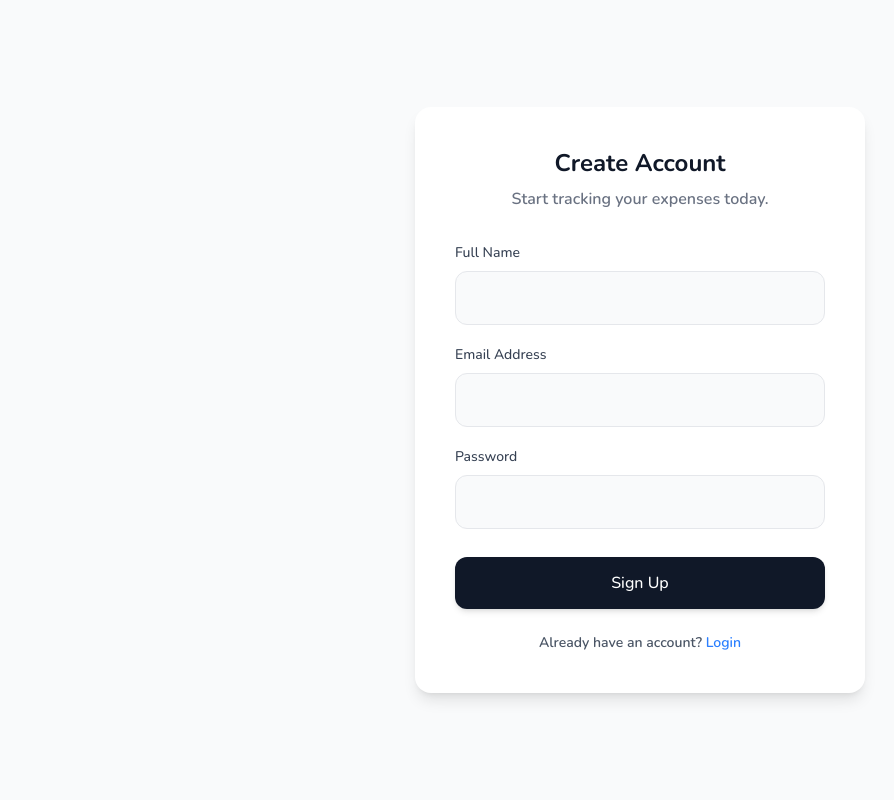
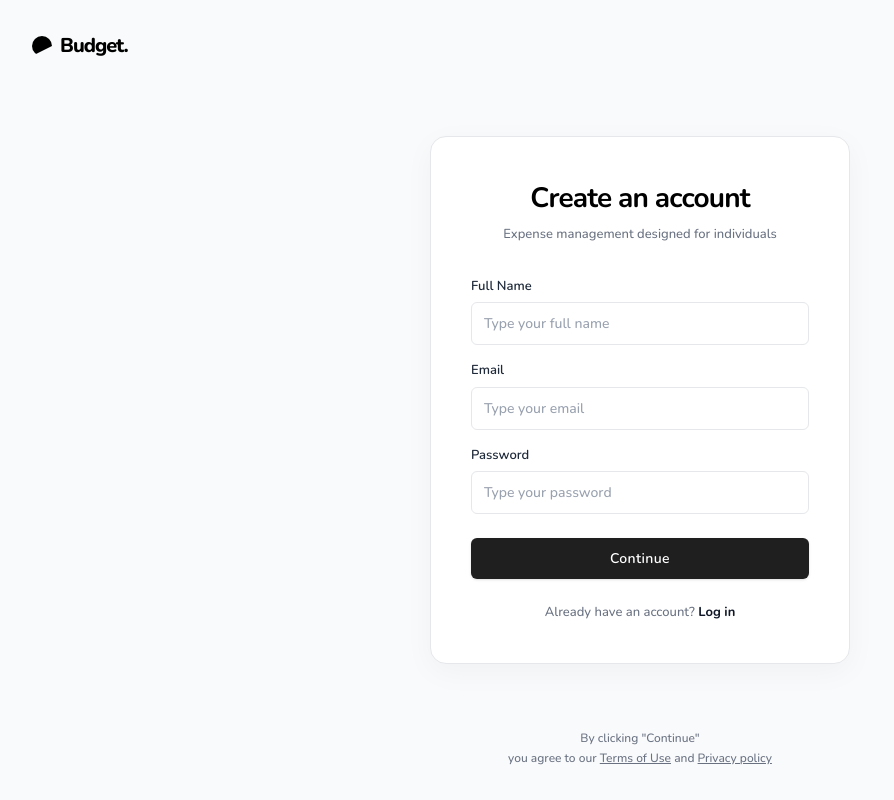
Before and after one commit to rishav-dhiman/expense-tracker, a React (Vite) app in the folder frontend/: page /signup in a window 1280 px wide. Shown: the whole page, without its empty margins (0-894 px from the left). Built offline with nearby package versions, Linux system fonts and the light colour scheme.

Commit message:
feat(frontend): refactor auth pages to minimalist boxed layout

```diff
--- a/frontend/src/pages/Login.jsx
+++ b/frontend/src/pages/Login.jsx
@@ -35,37 +35,66 @@ const Login = () => {
   };
 
   return (
-    <div className="min-h-screen flex items-center justify-center bg-gray-50 p-4">
-      <div className="bg-white p-8 md:p-10 rounded-2xl shadow-lg w-full max-w-[450px]">
-        <h2 className="text-2xl font-bold text-gray-900 mb-2 text-center">Welcome Back</h2>
-        <p className="text-gray-500 text-center mb-8">Login to manage your budget.</p>
-        {error && <div className="bg-red-50 text-red-500 p-3 rounded-xl mb-6 text-sm text-center border border-red-100">{error}</div>}
-        <form onSubmit={handleSubmit} noValidate className="flex flex-col gap-5">
-          <div className="flex flex-col gap-2">
-            <label className="text-sm font-medium text-gray-700">Email Address</label>
+    <div className="min-h-screen bg-gray-50 font-sans text-gray-900 relative flex flex-col items-center justify-center p-4">
+
+      {/* Top Left Logo (Absolute) */}
+      <div className="absolute top-8 left-8 flex items-center gap-2">
+        <div className="w-5 h-5 shrink-0 bg-black rounded-full" style={{ clipPath: 'polygon(0 0, 100% 0, 100% 50%, 0 100%)' }}></div>
+        <span className="text-xl font-[800] tracking-tighter text-black">Budget.</span>
+      </div>
+
+      {/* Center Card */}
+      <div className="w-full max-w-[420px] bg-white border border-gray-200 rounded-2xl shadow-[0_8px_30px_rgb(0,0,0,0.04)] p-8 md:p-10 flex flex-col items-center">
+        <h1 className="text-[28px] font-[700] tracking-[-0.03em] mb-1.5 text-black">Welcome to Budget</h1>
+        <p className="text-[13px] text-gray-500 font-medium mb-8 text-center">Expense management designed for individuals</p>
+
+        {error && <div className="w-full bg-red-50 text-red-500 p-2.5 rounded-md mb-4 text-[13px] text-center border border-red-100">{error}</div>}
+
+        <form onSubmit={handleSubmit} noValidate className="w-full flex flex-col gap-4">
+          <div className="flex flex-col w-full text-left">
+            <label className="text-[13px] font-[600] text-gray-800 mb-1.5 flex justify-between">Email
+               {fieldErrors.email && <span className="text-red-500 font-normal">{fieldErrors.email}</span>}
+            </label>
             <input
               type="email"
               value={email}
               onChange={(e) => setEmail(e.target.value)}
               required
-              className={`w-full p-3.5 border ${fieldErrors.email ? 'border-red-500 focus:ring-red-500 focus:border-red-500' : 'border-gray-200 focus:ring-blue-500 focus:border-blue-500'} rounded-xl outline-none focus:ring-1 bg-gray-50 transition-all text-gray-800`}
+              placeholder="Type your email"
+              className={`w-full px-3 py-2.5 text-[14px] bg-white border ${fieldErrors.email ? 'border-red-400 ring-1 ring-red-400' : 'border-gray-200'} rounded-md focus:outline-none focus:border-gray-400 focus:ring-1 focus:ring-gray-400 transition-all font-medium placeholder-gray-400`}
             />
-            {fieldErrors.email && <span className="text-red-500 text-xs">{fieldErrors.email}</span>}
           </div>
-          <div className="flex flex-col gap-2">
-            <label className="text-sm font-medium text-gray-700">Password</label>
+
+          <div className="flex flex-col w-full text-left">
+            <label className="text-[13px] font-[600] text-gray-800 mb-1.5 flex justify-between">Password
+               {fieldErrors.password && <span className="text-red-500 font-normal">{fieldErrors.password}</span>}
+            </label>
             <input
               type="password"
               value={password}
               onChange={(e) => setPassword(e.target.value)}
               required
-              className={`w-full p-3.5 border ${fieldErrors.password ? 'border-red-500 focus:ring-red-500 focus:border-red-500' : 'border-gray-200 focus:ring-blue-500 focus:border-blue-500'} rounded-xl outline-none focus:ring-1 bg-gray-50 transition-all text-gray-800`}
+              placeholder="Type your password"
+              className={`w-full px-3 py-2.5 text-[14px] bg-white border ${fieldErrors.password ? 'border-red-400 ring-1 ring-red-400' : 'border-gray-200'} rounded-md focus:outline-none focus:border-gray-400 focus:ring-1 focus:ring-gray-400 transition-all font-medium placeholder-gray-400`}
             />
-            {fieldErrors.password && <span className="text-red-500 text-xs">{fieldErrors.password}</span>}
           </div>
-          <button type="submit" className="w-full p-3.5 bg-gray-900 text-white rounded-xl font-medium mt-2 hover:bg-gray-800 transition-colors shadow-md">Login</button>
+
+          <button type="submit" className="w-full py-2.5 bg-[#1F1F1F] text-white rounded-md text-[14px] font-[600] tracking-wide mt-2 hover:bg-black transition-colors shadow-sm">
+            Continue
+          </button>
         </form>
-        <p className="text-center mt-6 text-sm text-gray-600">Don't have an account? <Link to="/signup" className="text-blue-500 font-semibold hover:underline">Sign Up</Link></p>
+
+        <p className="text-center mt-6 text-[13px] text-gray-500 font-medium">
+          Don't have an account? <Link to="/signup" className="text-gray-900 font-[700] hover:underline">Sign up</Link>
+        </p>
+
+        {/* Absolute Bottom Terms */}
+        <div className="absolute bottom-8 w-full text-center px-4">
+          <p className="text-[12px] text-gray-500 leading-relaxed font-medium">
+            By clicking "Continue"<br/>
+            you agree to our <a href="#" className="underline hover:text-gray-800">Terms of Use</a> and <a href="#" className="underline hover:text-gray-800">Privacy policy</a>
+          </p>
+        </div>
       </div>
     </div>
   );
--- a/frontend/src/pages/Signup.jsx
+++ b/frontend/src/pages/Signup.jsx
@@ -36,49 +36,80 @@ const Signup = () => {
   };
 
   return (
-    <div className="min-h-screen flex items-center justify-center bg-gray-50 p-4">
-      <div className="bg-white p-8 md:p-10 rounded-2xl shadow-lg w-full max-w-[450px]">
-        <h2 className="text-2xl font-bold text-gray-900 mb-2 text-center">Create Account</h2>
-        <p className="text-gray-500 text-center mb-8">Start tracking your expenses today.</p>
-        {error && <div className="bg-red-50 text-red-500 p-3 rounded-xl mb-6 text-sm text-center border border-red-100">{error}</div>}
-        <form onSubmit={handleSubmit} noValidate className="flex flex-col gap-5">
-          <div className="flex flex-col gap-2">
-            <label className="text-sm font-medium text-gray-700">Full Name</label>
+    <div className="min-h-screen bg-gray-50 font-sans text-gray-900 relative flex flex-col items-center justify-center p-4">
+
+      {/* Top Left Logo (Absolute) */}
+      <div className="absolute top-8 left-8 flex items-center gap-2">
+        <div className="w-5 h-5 shrink-0 bg-black rounded-full" style={{ clipPath: 'polygon(0 0, 100% 0, 100% 50%, 0 100%)' }}></div>
+        <span className="text-xl font-[800] tracking-tighter text-black">Budget.</span>
+      </div>
+
+      {/* Center Card */}
+      <div className="w-full max-w-[420px] bg-white border border-gray-200 rounded-2xl shadow-[0_8px_30px_rgb(0,0,0,0.04)] p-8 md:p-10 flex flex-col items-center">
+        <h1 className="text-[28px] font-[700] tracking-[-0.03em] mb-1.5 text-black">Create an account</h1>
+        <p className="text-[13px] text-gray-500 font-medium mb-8 text-center">Expense management designed for individuals</p>
+
+        {error && <div className="w-full bg-red-50 text-red-500 p-2.5 rounded-md mb-4 text-[13px] text-center border border-red-100">{error}</div>}
+
+        <form onSubmit={handleSubmit} noValidate className="w-full flex flex-col gap-4">
+          <div className="flex flex-col w-full text-left">
+            <label className="text-[13px] font-[600] text-gray-800 mb-1.5 flex justify-between">Full Name
+               {fieldErrors.name && <span className="text-red-500 font-normal">{fieldErrors.name}</span>}
+            </label>
             <input
               type="text"
               value={name}
               onChange={(e) => setName(e.target.value)}
               required
-              className={`w-full p-3.5 border ${fieldErrors.name ? 'border-red-500 focus:ring-red-500 focus:border-red-500' : 'border-gray-200 focus:ring-blue-500 focus:border-blue-500'} rounded-xl outline-none focus:ring-1 bg-gray-50 transition-all text-gray-800`}
+              placeholder="Type your full name"
+              className={`w-full px-3 py-2.5 text-[14px] bg-white border ${fieldErrors.name ? 'border-red-400 ring-1 ring-red-400' : 'border-gray-200'} rounded-md focus:outline-none focus:border-gray-400 focus:ring-1 focus:ring-gray-400 transition-all font-medium placeholder-gray-400`}
             />
-            {fieldErrors.name && <span className="text-red-500 text-xs">{fieldErrors.name}</span>}
           </div>
-          <div className="flex flex-col gap-2">
-            <label className="text-sm font-medium text-gray-700">Email Address</label>
+
+          <div className="flex flex-col w-full text-left">
+            <label className="text-[13px] font-[600] text-gray-800 mb-1.5 flex justify-between">Email
+               {fieldErrors.email && <span className="text-red-500 font-normal">{fieldErrors.email}</span>}
+            </label>
             <input
               type="email"
               value={email}
               onChange={(e) => setEmail(e.target.value)}
               required
-              className={`w-full p-3.5 border ${fieldErrors.email ? 'border-red-500 focus:ring-red-500 focus:border-red-500' : 'border-gray-200 focus:ring-blue-500 focus:border-blue-500'} rounded-xl outline-none focus:ring-1 bg-gray-50 transition-all text-gray-800`}
+              placeholder="Type your email"
+              className={`w-full px-3 py-2.5 text-[14px] bg-white border ${fieldErrors.email ? 'border-red-400 ring-1 ring-red-400' : 'border-gray-200'} rounded-md focus:outline-none focus:border-gray-400 focus:ring-1 focus:ring-gray-400 transition-all font-medium placeholder-gray-400`}
             />
-            {fieldErrors.email && <span className="text-red-500 text-xs">{fieldErrors.email}</span>}
           </div>
-          <div className="flex flex-col gap-2">
-            <label className="text-sm font-medium text-gray-700">Password</label>
+
+          <div className="flex flex-col w-full text-left">
+            <label className="text-[13px] font-[600] text-gray-800 mb-1.5 flex justify-between">Password
+               {fieldErrors.password && <span className="text-red-500 font-normal">{fieldErrors.password}</span>}
+            </label>
             <input
               type="password"
               value={password}
               onChange={(e) => setPassword(e.target.value)}
               required
-              minLength="6"
-              className={`w-full p-3.5 border ${fieldErrors.password ? 'border-red-500 focus:ring-red-500 focus:border-red-500' : 'border-gray-200 focus:ring-blue-500 focus:border-blue-500'} rounded-xl outline-none focus:ring-1 bg-gray-50 transition-all text-gray-800`}
+              placeholder="Type your password"
+              className={`w-full px-3 py-2.5 text-[14px] bg-white border ${fieldErrors.password ? 'border-red-400 ring-1 ring-red-400' : 'border-gray-200'} rounded-md focus:outline-none focus:border-gray-400 focus:ring-1 focus:ring-gray-400 transition-all font-medium placeholder-gray-400`}
             />
-            {fieldErrors.password && <span className="text-red-500 text-xs">{fieldErrors.password}</span>}
           </div>
-          <button type="submit" className="w-full p-3.5 bg-gray-900 text-white rounded-xl font-medium mt-2 hover:bg-gray-800 transition-colors shadow-md">Sign Up</button>
+
+          <button type="submit" className="w-full py-2.5 bg-[#1F1F1F] text-white rounded-md text-[14px] font-[600] tracking-wide mt-2 hover:bg-black transition-colors shadow-sm">
+            Continue
+          </button>
         </form>
-        <p className="text-center mt-6 text-sm text-gray-600">Already have an account? <Link to="/login" className="text-blue-500 font-semibold hover:underline">Login</Link></p>
+
+        <p className="text-center mt-6 text-[13px] text-gray-500 font-medium">
+          Already have an account? <Link to="/login" className="text-gray-900 font-[700] hover:underline">Log in</Link>
+        </p>
+
+        {/* Absolute Bottom Terms */}
+        <div className="absolute bottom-8 w-full text-center px-4">
+          <p className="text-[12px] text-gray-500 leading-relaxed font-medium">
+            By clicking "Continue"<br/>
+            you agree to our <a href="#" className="underline hover:text-gray-800">Terms of Use</a> and <a href="#" className="underline hover:text-gray-800">Privacy policy</a>
+          </p>
+        </div>
       </div>
     </div>
   );
```
